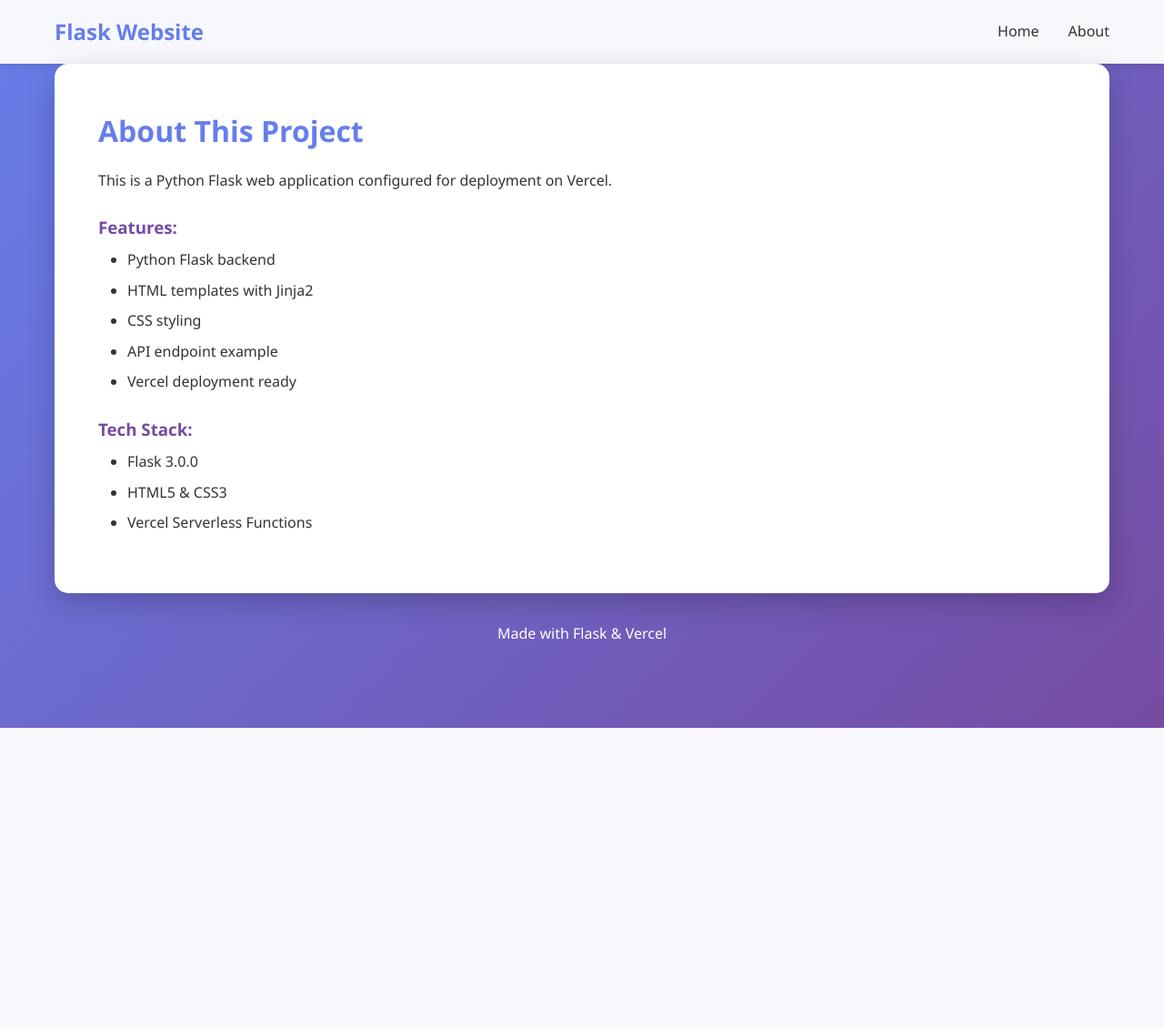
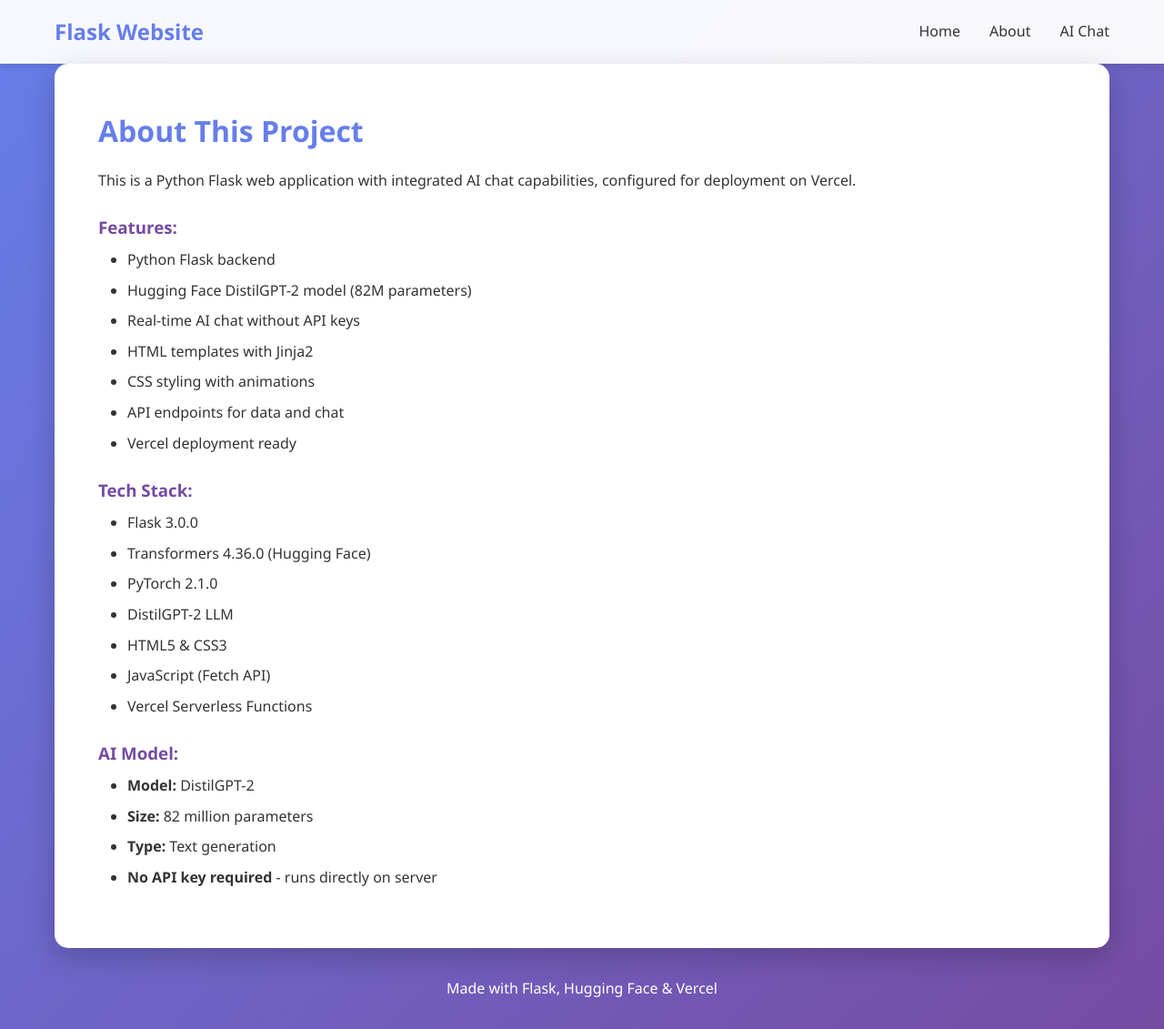
Before and after one commit to syedabersabil/flask-website-vercel, a Flask app: page /about in a window 1280 px wide. Shown: the whole page at 91% size. Before the commit the page ends 800 px from the top, so only its background shows below. Run offline with Flask 3, Linux system fonts and the light colour scheme.

Commit message:
Add Chat link to navigation menu

```diff
--- a/templates/about.html
+++ b/templates/about.html
@@ -13,6 +13,7 @@
             <ul>
                 <li><a href="/">Home</a></li>
                 <li><a href="/about">About</a></li>
+                <li><a href="/chat">AI Chat</a></li>
             </ul>
         </div>
     </nav>
@@ -20,28 +21,42 @@
     <main class="container">
         <div class="content">
             <h2>About This Project</h2>
-            <p>This is a Python Flask web application configured for deployment on Vercel.</p>
+            <p>This is a Python Flask web application with integrated AI chat capabilities, configured for deployment on Vercel.</p>
 
             <h3>Features:</h3>
             <ul>
                 <li>Python Flask backend</li>
+                <li>Hugging Face DistilGPT-2 model (82M parameters)</li>
+                <li>Real-time AI chat without API keys</li>
                 <li>HTML templates with Jinja2</li>
-                <li>CSS styling</li>
-                <li>API endpoint example</li>
+                <li>CSS styling with animations</li>
+                <li>API endpoints for data and chat</li>
                 <li>Vercel deployment ready</li>
             </ul>
 
             <h3>Tech Stack:</h3>
             <ul>
                 <li>Flask 3.0.0</li>
+                <li>Transformers 4.36.0 (Hugging Face)</li>
+                <li>PyTorch 2.1.0</li>
+                <li>DistilGPT-2 LLM</li>
                 <li>HTML5 & CSS3</li>
+                <li>JavaScript (Fetch API)</li>
                 <li>Vercel Serverless Functions</li>
+            </ul>
+
+            <h3>AI Model:</h3>
+            <ul>
+                <li><strong>Model:</strong> DistilGPT-2</li>
+                <li><strong>Size:</strong> 82 million parameters</li>
+                <li><strong>Type:</strong> Text generation</li>
+                <li><strong>No API key required</strong> - runs directly on server</li>
             </ul>
         </div>
     </main>
 
     <footer>
-        <p>Made with Flask & Vercel</p>
+        <p>Made with Flask, Hugging Face & Vercel</p>
     </footer>
 </body>
 </html>
```
Also changed, not shown: templates/index.html (+5 -4 lines).
